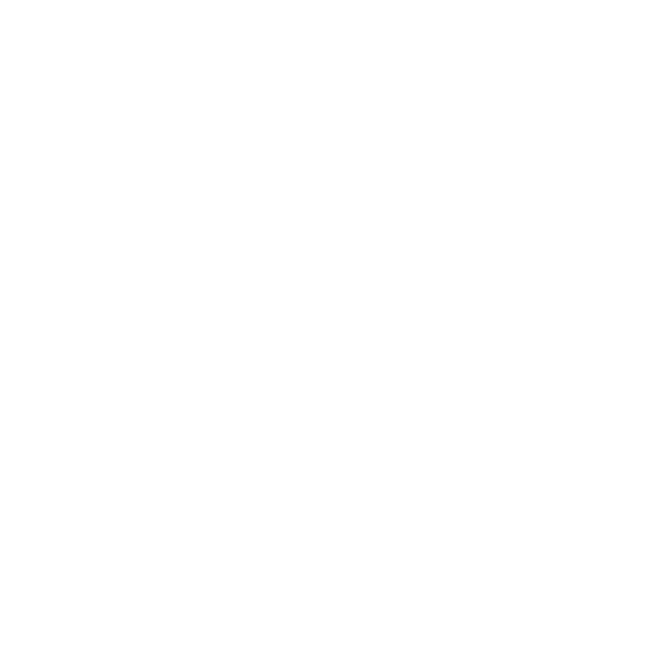
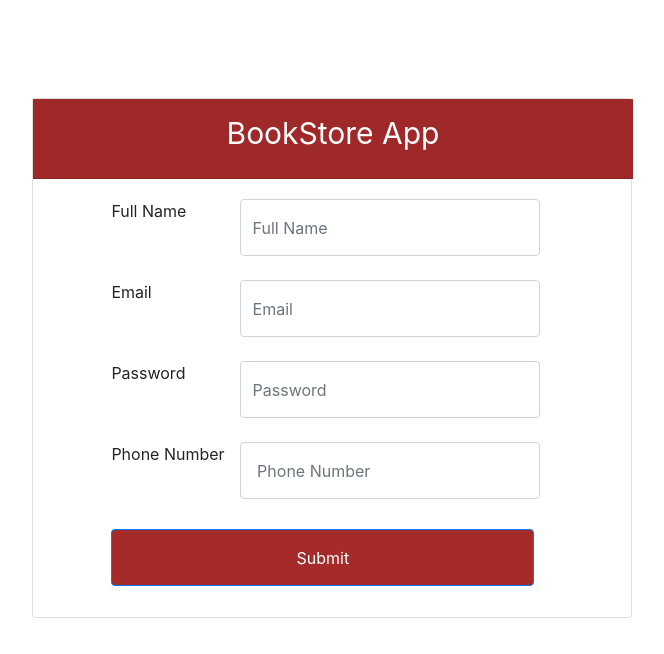
Before and after one commit to vidyadhar1997/BookStoreProject, a React app: page /register in a window 1280 px wide. Shown: the top 654 px of the page, without its empty margins (308-972 px from the left). Built offline with nearby package versions, Linux system fonts and the light colour scheme; the HTML template or start-up script is replaced by a standard one.

Commit message:
[vidyadhar hudge]Add:Registration Page

```diff
--- a/src/App.js
+++ b/src/App.js
@@ -2,13 +2,16 @@ import React from 'react';
 import {BrowserRouter as Router,  Route, Switch} from 'react-router-dom';
 import Login from './pages/Login/Login';
 import Registration from './pages/Registration/Registration';
+
+
 
 function App() {
     return (
       <div className="App">
        <Router>
         <Switch>
-            <Route path="/" component={Login} exact={true} />
+            <Route path="/login" component={Login} exact={true} />
+            <Route path="/register" component={Registration} exact={true} />
             {/* <Route path="/register" component={Registration} exact={true} /> */}
         </Switch>
         </Router>
--- a/src/pages/Login/Login.jsx
+++ b/src/pages/Login/Login.jsx
@@ -7,35 +7,7 @@ import Form from 'react-bootstrap/Form'
 import { Row, Col } from 'react-bootstrap';
 
 export default function Login() {
-
     return (
-        // <div className="HomeContainer">
-        //     <Card className="Cardss">
-        //         <Card.Body>
-        //             {/* <Card.Title>Special title treatment</Card.Title> */}
-        //             {/* <Card.Text>
-        //     With supporting text below as a natural lead-in to additional content.
-        //   </Card.Text> */}
-
-        //    <Card.Header>Featured</Card.Header>
-        //             <Form.Group as={Row} controlId="formHorizontalPassword">
-        //                 <Form.Label column sm={2}>
-        //                     Email
-        //                 </Form.Label>
-        //                 <Col sm={10} className="Email">
-        //                     <Form.Control className="inputField" type="Email" placeholder="Email" />
-        //                 </Col>
-        //                 <Form.Label column sm={2}>
-        //                     Password
-        //                 </Form.Label>
-        //                 <Col sm={10}>
-        //                     <Form.Control className="inputField" type="Password" placeholder="Password" />
-        //                 </Col>
-        //             </Form.Group>
-        //             <Button variant="primary">Login</Button>
-        //         </Card.Body>
-        //     </Card>
-        // </div>
         <div className="HomeContainer">
             <Card className="card">
                 <div className="header">
@@ -44,24 +16,21 @@ export default function Login() {
                 </Card.Header>
                 </div>
                 <Card.Body>
-                    {/* <Card.Title></Card.Title> */}
-                    {/* <Card.Text>
-                    </Card.Text> */}
                     <div className="InputFieldss">
                         <div className="EmailInput">
-                            <Form.Label column sm={2}>
+                            <Form.Label>
                                 Email
                          </Form.Label>
-                            <Col sm={10}>
+                            <Col>
                                 <Form.Control variant="outlined" type="Email" className="inputField" placeholder="Email" />
                             </Col>
                         </div>
                         <br></br>
                         <div className="PasswordInput">
-                        <Form.Label column sm={2}>
+                        <Form.Label>
                             Password
                          </Form.Label>
-                        <Col sm={10}>
+                        <Col>
                             <Form.Control variant="outlined" className="inputField" type="Password" placeholder="Password" />
                         </Col>
                         </div>
--- a/src/pages/Registration/Registration.jsx
+++ b/src/pages/Registration/Registration.jsx
@@ -1,8 +1,65 @@
 import React from 'react';
+import Card from 'react-bootstrap/Card'
+import Button from 'react-bootstrap/Button'
+import 'bootstrap/dist/css/bootstrap.css';
+import Form from 'react-bootstrap/Form'
+import { Row, Col } from 'react-bootstrap';
+import "../Registration/Registration.scss"
 
 export default function Registration() {
 
     return (
-        <h1>Hello arti</h1>
+        <div className="HomeContainers">
+        <Card className="cards">
+            <div className="headers">
+                <Card.Header>
+                    BookStore App
+            </Card.Header>
+            </div>
+            <Card.Body>
+                <div className="InputFieldsss">
+                <div className="FullNameInputs">
+                        <Form.Label >
+                            Full Name
+                     </Form.Label>
+                        <Col>
+                            <Form.Control variant="outlined" type="Email" className="inputField" placeholder="Full Name" />
+                        </Col>
+                    </div>
+                    <br></br>
+                    <div className="FullNameInputs">
+                        <Form.Label>
+                            Email
+                     </Form.Label>
+                        <Col>
+                            <Form.Control variant="outlined" type="Email" className="inputField" placeholder="Email" />
+                        </Col>
+                    </div>
+                    <br></br>
+                    <div className="FullNameInputs">
+                    <Form.Label >
+                        Password
+                     </Form.Label>
+                    <Col>
+                        <Form.Control variant="outlined" className="inputField" type="Password" placeholder="Password" />
+                    </Col>
+                    </div>
+                    <br></br>
+                    <div className="FullNameInputs">
+                    <Form.Label >
+                        Phone Number
+                     </Form.Label>
+                    <Col>
+                        <Form.Control variant="outlined" className="inputField" type="Password" placeholder=" Phone Number" />
+                    </Col>
+                    </div>
+                <div className="Buttons">
+                    <Button variant="primary">Submit</Button>
+                </div>
+                </div>
+            </Card.Body>
+        </Card>
+    </div>
+
     )
 }
--- /dev/null
+++ b/src/pages/Registration/Registration.scss
@@ -0,0 +1,80 @@
+.cards{
+    width: 600px;
+    height: 520px;
+    flex-direction: column;
+    align-items: center;
+    flex-wrap: wrap;
+    flex-shrink: 1;
+    justify-content: space-evenly;
+}
+
+.HomeContainers{
+    justify-content: center;
+    width: 100%;
+    display: flex;
+    justify-content: center;
+    align-items: center;
+    margin-top: 40px;
+    flex-direction: row;
+    margin-top: 98px;
+}
+.card-header{
+    width: 600px;
+    height: 80px;
+    display: flex;
+    justify-content: center;
+    font-size: 30px;
+    color:white;
+}
+.FullNameInputs{
+    display: flex;
+    flex-direction: row;
+}
+.InputFieldsss{
+    display: flex;
+    flex-direction: column;
+}
+.headers{
+    background-color: brown;
+}
+button.btn.btn-primary{
+    width: 423px;
+    height: 57px;
+    background-color: brown;
+}
+.Buttons{
+    margin-top: 30px;
+}
+.col {
+    display: flex;
+    justify-content: flex-end;
+
+    flex-basis: 0;
+
+    flex-grow: 1;
+    max-width: 100%;
+}
+
+// .InputField{
+//     height: 50px;
+//     width: 100%;
+// }
+// .buttonss{
+//  width: 388px;
+//  height: 61px;
+// }
+.inputField.form-control{
+    width: 300px;
+    height: 57px;
+}
+
+// .Email{
+//     margin-top: 40px;
+// }
+
+// // .card-header{
+
+// // }
+// .card-body {
+//     padding: 0%;
+// }
--- a/webpack.config.js
+++ b/webpack.config.js
@@ -33,6 +33,7 @@ module.exports = {
         filename: 'bundle.js'
     },
     devServer: {
-        contentBase: './dist'
+        contentBase: './dist',
+        historyApiFallback: true,
     }
 };
```
